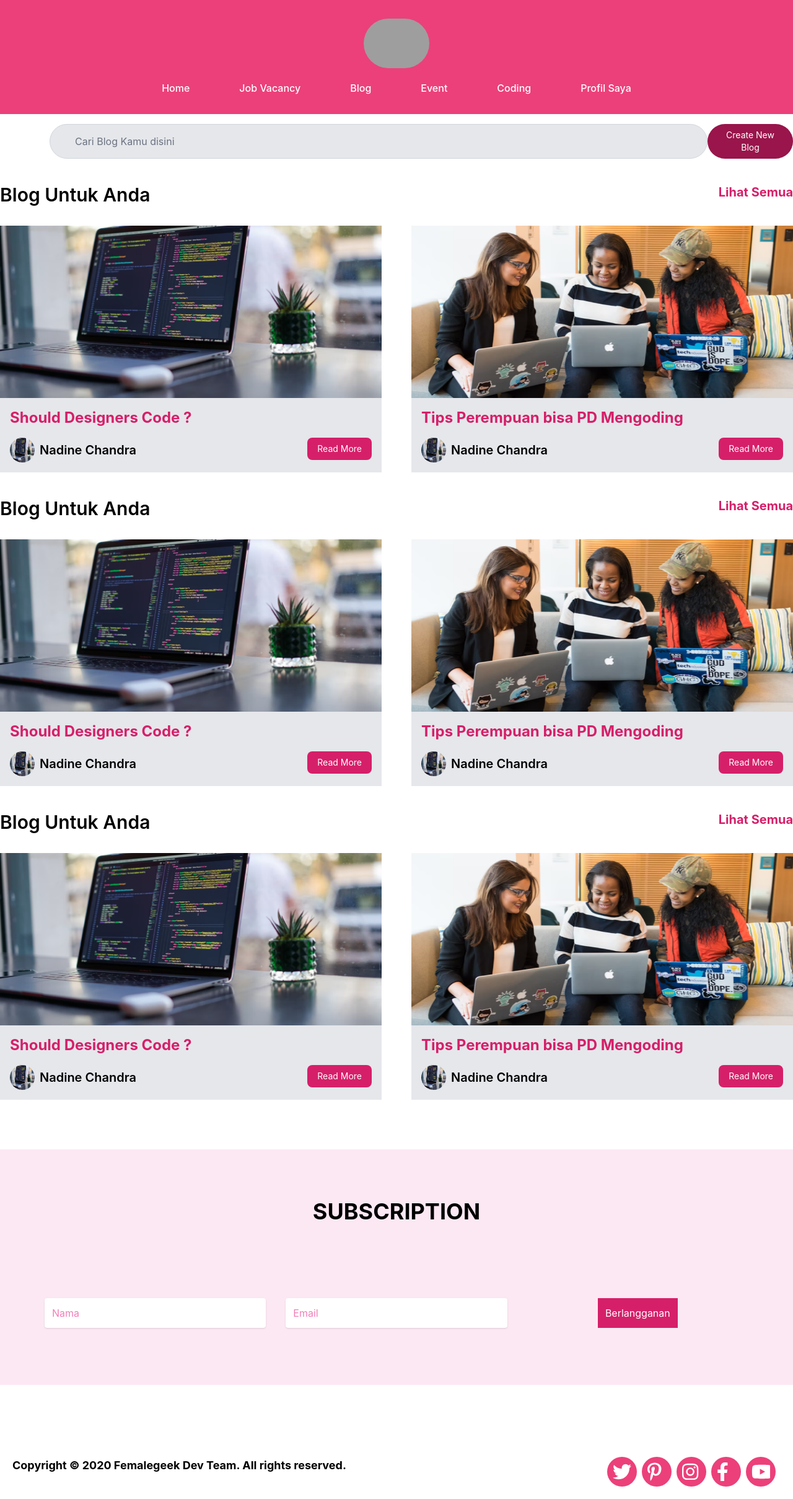
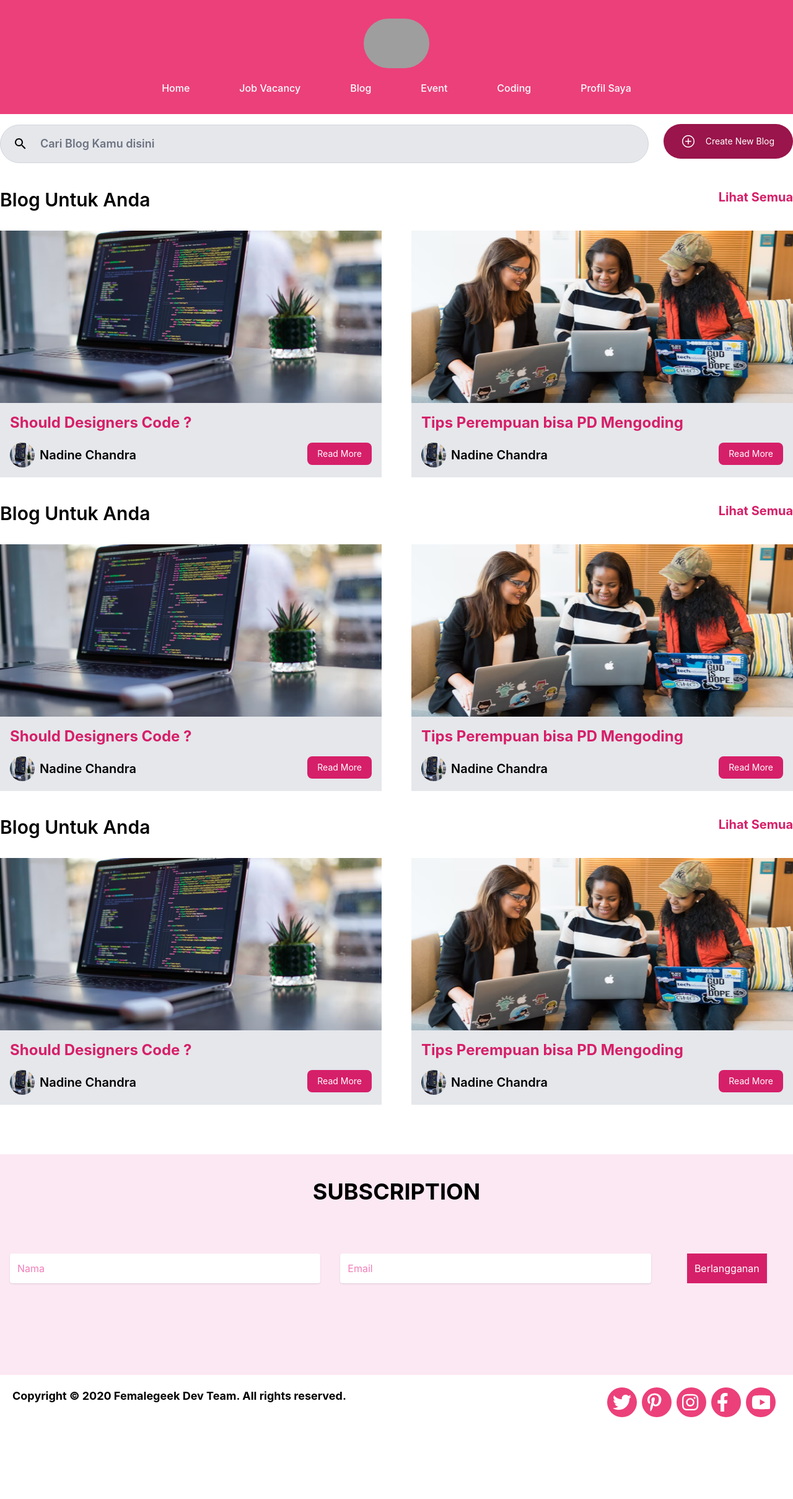
Before and after one commit to sartikadhaslam/tesfg, a Next.js app: page /blog in a window 1280 px wide. Shown: the top 2418 px of the page at 62% size. After the commit the page ends 2306 px from the top, so only its background shows below. Built offline with nearby package versions, Linux system fonts and the light colour scheme; grey boxes are pictures that could not be loaded.

Commit message:
edit index blog

```diff
--- a/pages/blog/index.tsx
+++ b/pages/blog/index.tsx
@@ -1,83 +1,16 @@
 import React from "react";
-import CardBlog from "../../components/Cards/CardBlog";
+import SecItemBlog from "../../components/SecItemBlog";
+import SecSearchCreateBlog from "../../components/SecSearchCreateBlog";
+import SecSubscribe from "../../components/SecSubscribe";
 import NavbarFooterLayout from "../../layout/NavbarFooterLayout";
 
 export default function BlogPage() {
   return (
     <>
     <NavbarFooterLayout>
-    <main>
-      <section className="pt-20 mt-20">
-        <div className="container flex px-10 ml-10">
-        {/* <div className="relative w-full"> */}
-          {/* <div className="absolute top-3 left-3 items-center"> */}
-            {/* <svg
-              className="w-5 h-5 text-gray-500"
-              fill="currentColor"
-              viewBox="0 0 20 20"
-              xmlns="http://www.w3.org/2000/svg"
-            >
-              <path d="M8 4a4 4 0 100 8 4 4 0 000-8zM2 8a6 6 0 1110.89 3.476l4.817 4.817a1 1 0 01-1.414 1.414l-4.816-4.816A6 6 0 012 8z"></path>
-            </svg> */}
-          {/* </div> */}
-          <input
-            type="text"
-            className="w-full py-2 pl-10 text-gray-900 bg-gray-200 rounded-full border border-gray-300"
-            placeholder="Cari Blog Kamu disini"
-          />
-          <button
-            className="text-sm py-2 px-5 rounded-full bg-pink-800 text-white"
-            type="submit"
-          >
-            Create New Blog
-          </button>
-        {/* </div> */}
-        </div>
-      </section>
-      <section className="mt-10 pb-20">
-          <CardBlog />
-          <CardBlog />
-          <CardBlog />
-      </section>
-      <section className="pt-20 block bg-pink-100">
-        <div className="container mx-auto px-10">
-          <div className="flex flex-wrap justify-center text-center mb-24">
-            <div className="w-full lg:w-12/12 px-4">
-              <h2 className="text-4xl font-bold mb-10">
-                SUBSCRIPTION
-              </h2>
-              <div className="flex flex-wrap pt-20 mb-20">
-                <div className="w-full lg:w-4/12 px-4">
-                  <div className="relative w-full mb-3">
-                    <input
-                        type="text"
-                        className="border-0 px-3 py-3 placeholder-pink-400 text-pink-600 bg-white rounded shadow focus:outline-none focus:ring w-full"
-                        placeholder="Nama"
-                    />
-                  </div>
-                </div>
-                <div className="w-full lg:w-4/12 px-4">
-                  <div className="relative w-full mb-3">
-                    <input
-                        type="email"
-                        className="border-0 px-3 py-3 placeholder-pink-400 text-pink-600 bg-white rounded shadow focus:outline-none focus:ring w-full"
-                        placeholder="Email"
-                    />
-                  </div>
-                </div>
-                <div className="w-full lg:w-4/12 px-4">
-                  <div className="relative w-full mb-3">
-                    <button className="px-3 py-3 bg-pink-600 text-white" type="submit">Berlangganan</button>
-                  </div>
-                </div>
-              </div>
-            </div>
-          </div>
-
-        </div>
-
-      </section>
-    </main>
+      <SecSearchCreateBlog />
+      <SecItemBlog />
+      <SecSubscribe />
     </NavbarFooterLayout>
     </>
   );
```
